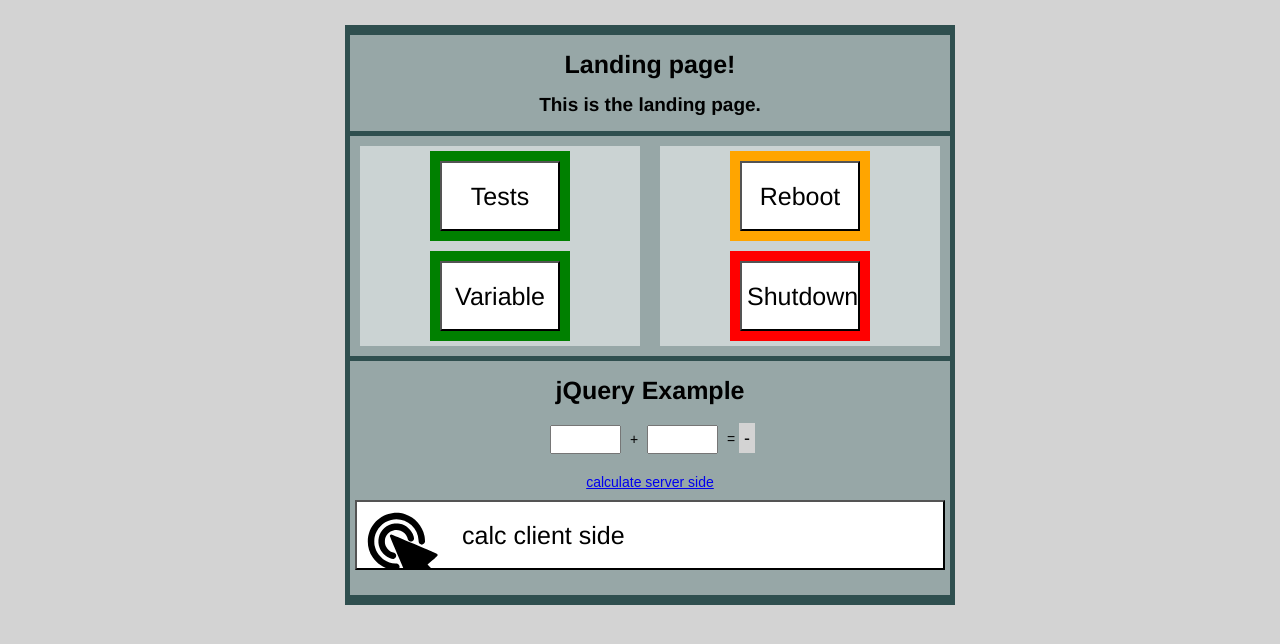
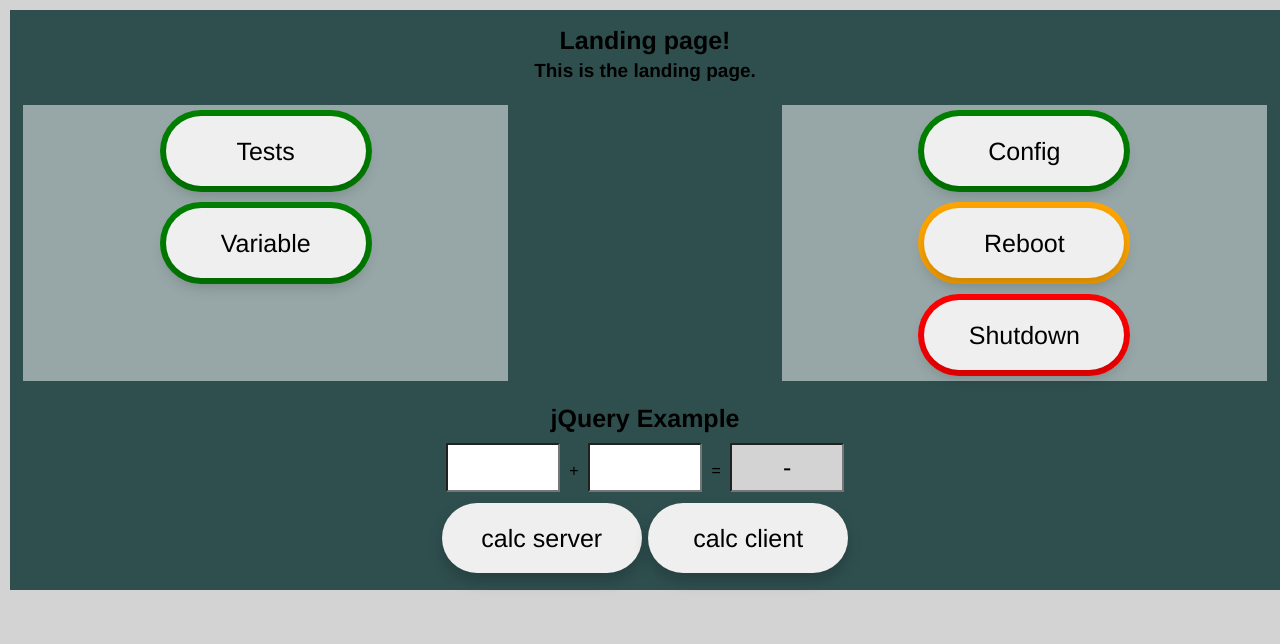
Before and after one commit to jakem68/flask_docker, a Flask app: page / in a window 1280 px wide. Shown: the top 644 px of the page. Run offline with Flask 2, Linux system fonts and the light colour scheme.

Commit message:
updated 2021

```diff
--- a/First_app/app/data.py
+++ b/First_app/app/data.py
@@ -3,14 +3,22 @@
 __author__ = 'Jan Kempeneers'
 
 # import paho.mqtt.client as mqtt
-import os, socket, math, json
+import os, socket, math, json, time
 from subprocess import call, Popen, PIPE
+from yaml_load_dump import yaml_load, yaml_dump
 
 def get_sine(x_value):
     sine_amplitude=50
     sine_displacement=50
     sine_value = int(round(math.sin(math.radians(x_value))*sine_amplitude))+sine_displacement
     return sine_value
+
+def update_sine_dataset(sine_value, sine_dataset):
+    sine_dataset["timestamps"].append(int(time.time()))
+    sine_dataset["timestamps"].pop(0)
+    sine_dataset["sine_values"].append(sine_value)
+    sine_dataset["sine_values"].pop(0)
+    return sine_dataset
 
 def get_ip():
     ip_address = ''
--- a/First_app/app/main.py
+++ b/First_app/app/main.py
@@ -1,11 +1,14 @@
+
+
 #!/usr/bin/python3
 
 __author__ = 'Jan Kempeneers'
 
-from flask import Flask, stream_with_context, render_template, request, jsonify, Response
-import time, json
-from data import get_ip, get_sine
+from flask import Flask, stream_with_context, render_template, request, redirect, jsonify, Response
+import json
+from data import *
 from datetime import datetime
+from yaml_load_dump import yaml_load, yaml_dump
 
 app = Flask(__name__)
 
@@ -52,6 +55,7 @@ def hello():
 @app.route('/variable', methods=('GET', 'POST'))
 def variable():
     def g():
+        config_dict = yaml_load("my_config.yml")
         x_axis_steps=10
         x_value=0
         sine_dataset = dict(timestamps=[None]*200, sine_values=[None]*200)
@@ -63,15 +67,32 @@ def variable():
             x_value += x_axis_steps
             yield str('{}'.format(data))
             # yield jsonify(sine_datapoint=sine_datapoint)
-            time.sleep(1)
+            time.sleep(float(config_dict["time_interval"]))
     return Response(stream_template('variable.html', data=(stream_with_context(g()))))
 
-def update_sine_dataset(sine_value, sine_dataset):
-    sine_dataset["timestamps"].append(int(time.time()))
-    sine_dataset["timestamps"].pop(0)
-    sine_dataset["sine_values"].append(sine_value)
-    sine_dataset["sine_values"].pop(0)
-    return sine_dataset
+@app.route('/config', methods=('GET', 'POST'))
+def config():
+    config_dict = yaml_load("my_config.yml")
+    config_str = json.dumps(config_dict)
+    return render_template('config.html', config_dict=config_dict, config_str=config_str)
+
+@app.route('/save_config', methods=['POST'])
+def save_config():
+    if request.method == "POST":
+        req = request.form
+        print(req)
+        req_dict={}
+        for key in req:
+            req_dict.update({key:req[key]})
+        print(req_dict)
+        yaml_dump(req_dict, "my_config.yml")
+
+        # time_interval = int(request.form.get("time_interval"))
+        # time_interval = request.form.get("time_interval")
+        # print(time_interval, type(time_interval))
+        # return redirect(request.url)
+        return redirect("/")
+    # return render_template("/config")
 
 
 @app.route('/reboot')
--- /dev/null
+++ b/First_app/app/my_config.yml
@@ -0,0 +1,6 @@
+password: ''
+port: '1883'
+server: 127.0.0.1
+time_interval: '0.5'
+topic: v1/devices/me/telemetry
+username: IrEKQCfL5fS1v5sJ1QWo
--- a/First_app/app/static/css/main.css
+++ b/First_app/app/static/css/main.css
@@ -1,6 +1,6 @@
 * {
   margin: 5px;
-  padding: 5px;
+  padding: 0px;
 }
 
 h1 {
@@ -23,20 +23,27 @@ body {
 
 .container {
   background-color: darkslategray;
-  max-width: 600px;
+  max-width: auto;
   margin: 5px auto;
-  padding: 5px;
+  padding: 3px;
   width: auto;
   display: block;
   text-align: center;
-  /* display:flex; */
+  align-items: flex-start;
 }
-
-.container>div {
+.container>div.flex-container {
   background-color: rgba(255, 255, 255, 0.5);
   text-align: center;
   font-size: 14px;
-  /* display:flex; */
+  justify-content: center;
+  display:flex;
+}
+.container>div.block-container {
+  background-color: rgba(255, 255, 255, 0.5);
+  text-align: center;
+  font-size: 14px;
+  justify-content: center;
+  display:block;
 }
 
 .grid-container-left {
@@ -56,7 +63,7 @@ body {
   grid-template: 'left middle right';
   grid-gap: 5px auto;
   background-color: darkslategrey;
-  max-width: 600px;
+  max-width: auto;
   padding: 5px;
   margin: 5px auto;
 }
@@ -64,85 +71,101 @@ body {
 .grid-container>div {
   background-color: rgba(255, 255, 255, 0.5);
   text-align: center;
-  font-size: 14px;
+  font-size: 28px;
   padding: 0px;
+  display: flex;
+  flex-direction: column;
+  align-items: center;
 }
 
 form {
   padding: 10px;
-  background-color: darkgray;
+  background-color: green;
   text-align: center;
-  display: inline-block;
+  /* display: inline-block; */
+  display: flex;
+  flex-wrap: wrap;
+  justify-content: center;
+
 }
 
-.green {
+form.green_button {
   background-color: green;
+  width: min-content;
+  min-width: auto;
+  padding: 5px;
+  border: none;
+  border-radius: 45px;
+
+}
+form.red_button {
+  background-color: red;
+  width: min-content;
+  min-width: auto;
+  padding: 5px;
+  border: none;
+  border-radius: 45px;
+}
+form.orange_button {
+  background-color: orange;
+  width: min-content;
+  min-width: auto;
+  padding: 5px;
+  border: none;
+  border-radius: 45px;
 }
 
-.orange {
-  background-color: orange;
+.wide {
+  width: 600px;
 }
 
-.red {
-  background-color: red;
-}
-.wide {
+button {
+  height: 70px;
   width: 200px;
+  max-width: 400px;
+  min-width: auto;
+  margin: 1px;
+  text-align: center;
+  display:inline-block;
+  font: 25px Helvetica;
+  border: none;
+  border-radius: 45px;
+  box-shadow: 0px 8px 15px rgba(0, 0, 0, 0.2);
+  transition: all 0.3s ease 0s;
+  cursor: pointer;
+  outline: none;
 }
 
-input[type=button] {
+input {
+  height: 35px;
+  width: 100%;
+  max-width: 100px;
+  min-width: auto;
+  margin: 0px auto;
+  text-align: center;
+  display:inline-block;
+  font: 15px Helvetica;
+  padding: 5px;
+  margin: 5px;
+}
+input[type=submit] {
   background-color: white;
-  background-image: url('/static/images/click.svg');
-  background-position: 10px 10px;
-  background-size: 80px;
-  background-repeat: no-repeat;
-  height: 70px;
+  height: 25px;
   width: 100%;
+  max-width: 100px;
+  min-width: auto;
   margin: 0px auto;
-  text-align: left;
-  text-indent: 100px;
+  text-align: center;
+  display:inline-block;
   font: 25px Helvetica;
 }
-
-input[type=rebootbutton] {
+input[type=output] {
+  background-color: lightgray;
+  font: 25px Helvetica;
+  cursor: not-allowed;
+}
+input[type=text] {
   background-color: white;
-  background-image: url('/static/images/reboot.svg');
-  background-position: 10px 10px;
-  background-size: 80px;
-  background-repeat: no-repeat;
-  background-position: 0px auto;
-  height: 100px;
-  width: 100%;
-  margin: 0px auto;
-  text-align: left;
-  text-indent: 100px;
-  font: 25px Helvetica;
-}
-
-input[type=poweroffbutton] {
-  background-color: white;
-  background-image: url('/static/images/powerbutton.svg');
-  background-position: 10px 10px;
-  background-size: 80px;
-  background-repeat: no-repeat;
-  height: 100px;
-  width: 100%;
-  margin: 0px auto;
-  text-align: left;
-  text-indent: 100px;
-  font: 25px Helvetica;
-}
-
-input[type=submit] {
-  background-color: white;
-  /* background-image: url('/static/images/powerbutton.svg');
-  background-position: 10px 10px;
-  background-size: 80px;
-  background-repeat: no-repeat; */
-  height: 70px;
-  width: 120px;
-  margin: 0px auto;
-  text-align: center;
   font: 25px Helvetica;
 }
 
@@ -153,11 +176,46 @@ output[type=normal] {
   background-size: 80px;
   background-repeat: no-repeat; */
   height: 40px;
-  width: 200px;
+  width: 100%;
+  min-width: 200px;
   margin: 0px auto;
   text-align: center;
   font: 18px Helvetica;
+  padding: 5px;
+  margin: 5px;
 }
+
+.label_value_pair{
+  display: inline-block;
+  width: 100%;
+  margin: 5px auto;
+}
+
+.input_label{
+  background-color: whitesmoke;
+  display: inline-flex;
+  width: 45%;
+  min-width: auto;
+  max-width: 400px;
+  padding: 3px;
+  margin: 5px auto;
+  text-align: left;
+  height:auto;
+  font: 14px Helvetica;
+}
+.output_label{
+  display: inline-table;
+  width: 45%;
+  min-width: auto;
+  max-width: 400px;
+  padding: 5px;
+  margin: 5px auto;
+  text-align: right;
+  background-color: lightgray;
+  height:auto;
+}
+
+
 /* gaugemeter styles*/
 
 .GaugeMeter {
--- a/First_app/app/templates/index.html
+++ b/First_app/app/templates/index.html
@@ -26,26 +26,30 @@
     </div>
     <div class="grid-container">
       <div class="grid-container-left">
-        <form class="green" action="/demos" method="get">
+        <form class="green_button" action="/demos" method="get">
           <!-- or method="post" -->
-          <input type="submit" value="Tests">
+          <button>Tests</button>
         </form>
-        <form class="green" action="/variable" method="get">
+        <form class="green_button" action="/variable" method="get">
           <!-- or method="post" -->
-          <input type="submit" value="Variable">
+          <button>Variable</button>
         </form>
       </div>
-      <div class="grid-container-middle">
-      </div>
+      <!-- <div class="grid-container-middle">
+      </div> -->
 
       <div class="grid-container-right">
-        <form class="orange" action="/reboot" method="get">
+        <form class="green_button" action="/config" method="get">
           <!-- or method="post" -->
-          <input type="submit" value="Reboot">
+          <button>Config</button>
         </form>
-        <form class="red" action="/shutdown" method="get">
+        <form class="orange_button" action="/reboot" method="get">
           <!-- or method="post" -->
-          <input type="submit" value="Shutdown">
+          <button>Reboot</button>
+        </form>
+        <form class="red_button" action="/shutdown" method="get">
+          <!-- or method="post" -->
+          <button>Shutdown</button>
         </form>
       </div>
     </div>
@@ -53,11 +57,11 @@
       <h1>jQuery Example</h1>
       <p><input id=a type=text size=5 name=a> +
         <input id=b type=text size=5 name=b> =
-        <!-- <span id=result>?</span> -->
-        <output id=result type="normal">-</output>
+        <input type="output" size=5 id="result" value="-" readonly>
       </p>
-      <p><a href=# id=calculate>calculate server side</a></p>
-      <input id="calculate" type="button" value="calc client side" onclick="calculate();">
+      <button id="server_calculate">calc server</button>
+      <button id="calculate" onclick="calculate();">calc client</button>
+
       <p></p>
     </div>
   </div>
@@ -67,9 +71,9 @@
   <script type=text/javascript> $SCRIPT_ROOT={{ request.script_root|tojson|safe }} ; </script>
   <script type=text/javascript>
     $(function() {
-      $('a#calculate').bind('click', function() {
+      $('button#server_calculate').bind('click', function() {
         $.getJSON($SCRIPT_ROOT + '/_add_numbers' , { a: $('input[name="a" ]').val(), b: $('input[name="b" ]').val() }, function(data) {
-            $("#result").text(data.result);
+            $("#result").val(data.result);
           });
         return false;
         });
@@ -79,8 +83,8 @@
     function calculate(){
       var a = parseFloat(document.getElementById("a").value);
       var b = parseFloat(document.getElementById("b").value);
-      var result = a + b;
-      document.getElementById("result").innerHTML=result;
+      var result = a + b - 1;
+      document.getElementById("result").value=result;
     }
 
   </script>
--- a/First_app/app/yaml_load_dump.py
+++ b/First_app/app/yaml_load_dump.py
@@ -6,12 +6,12 @@ import yaml
 def yaml_load(yaml_file):
     with open(yaml_file) as file:
         yaml_dict = yaml.full_load(file)
-    print(yaml_dict["mqtt_server"]["url"])
     return yaml_dict
 
 def yaml_dump(yaml_dict, file):
     with open(file, 'w') as file:
         documents = yaml.dump(yaml_dict, file)
+
 
 def run(yaml_file):
     yaml_dict = yaml_load(yaml_file)
--- a/First_app/requirements.txt
+++ b/First_app/requirements.txt
@@ -1,3 +1,4 @@
 Flask==1.0.2
 paho-mqtt
 nano
+pyyaml
```
Also changed, not shown: First_app/app/config.yaml (deleted, +0 -8 lines), First_app/app/templates/config.html (added, +70 -0 lines), First_app/app/templates/demos.html (+14 -12 lines), First_app/app/templates/variable.html (+8 -7 lines).
